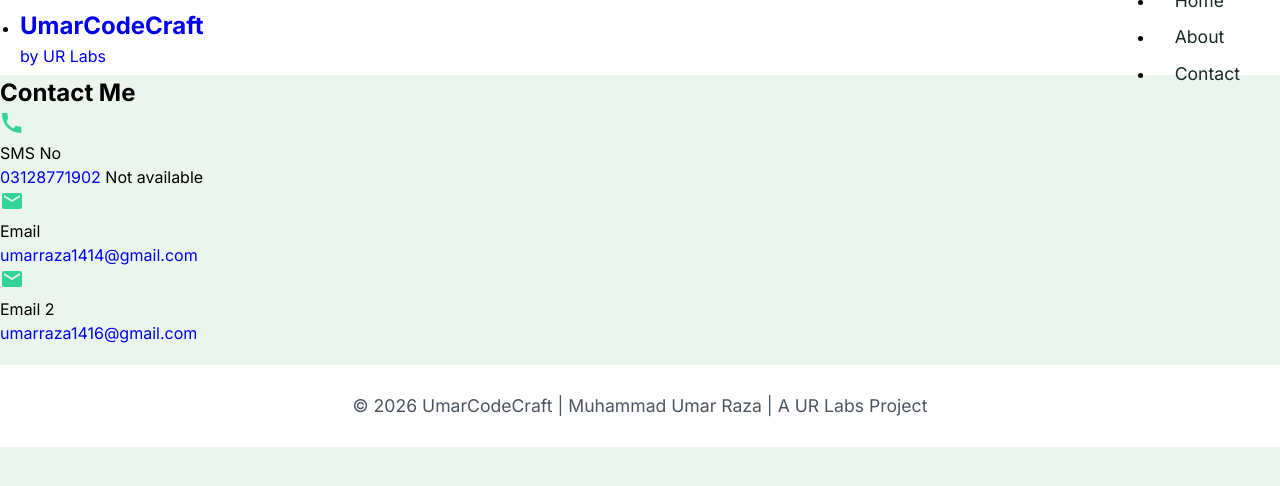
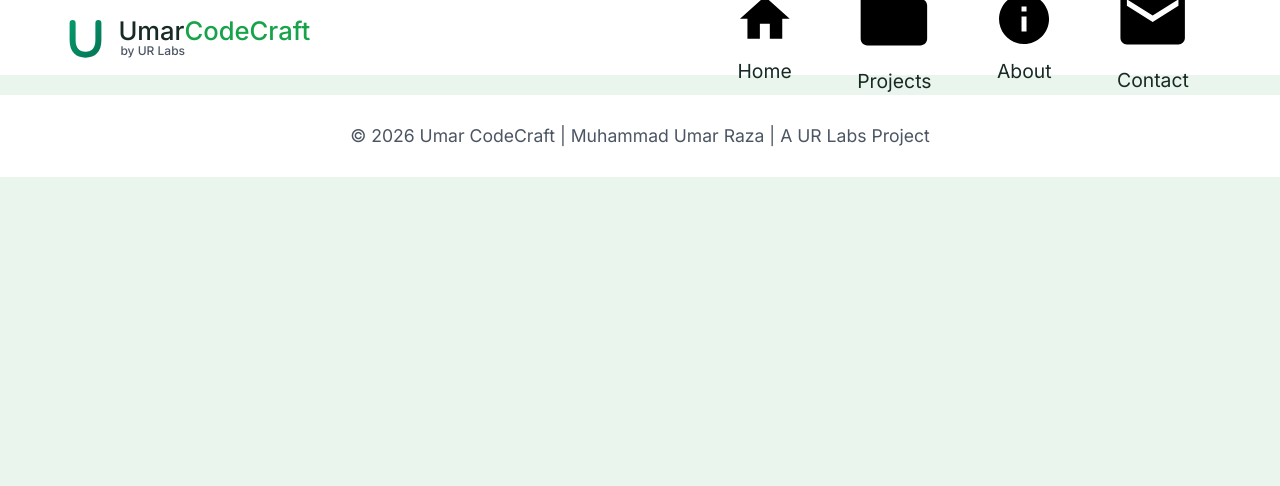
Before and after one commit to umarraza1414-arch/UmarCodeCraft, a plain HTML site: page contact.html in a window 1280 px wide. Drawn offline with Linux system fonts and the light colour scheme.

Commit message:
Revise contact.html for SEO and layout enhancements
Updated meta tags and structure for improved SEO and user engagement.

```diff
--- a/contact.html
+++ b/contact.html
@@ -1,117 +1,111 @@
+
 <!DOCTYPE html>
 <html lang="en">
 
 <head>
+    <!-- Basic Meta Tags -->
     <meta charset="UTF-8">
     <meta name="viewport" content="width=device-width, initial-scale=1.0">
-    <meta name="description" content="Contact Muhammad Umar Raza to discuss web development projects, website ideas, and front-end development opportunities.">
+    <meta name="description" content="Get in touch with Muhammad Umar Raza for web development inquiries, project discussions, collaboration opportunities, and professional connections.">
     <meta name="author" content="Muhammad Umar Raza">
-    <meta name="creator" content="Muhammad Umar Raza">
-    <meta name="publisher" content="Muhammad Umar Raza">
     <meta name="robots" content="index, follow">
-    <meta name="theme-color" content="#0B0F1A">
-    <meta property="og:title" content="Contact Us | UmarCodeCraft">
-    <meta property="og:description" content="Contact Muhammad Umar Raza to discuss web development projects, website ideas, and front-end development opportunities.">
+    <meta name="theme-color" content="#16A34A">
+
+    <!-- Page Title -->
+    <title>Contact Me | UmarCodeCraft</title>
+
+    <!-- Open Graph Meta Tags -->
+    <meta property="og:title" content="Contact Me | UmarCodeCraft">
+    <meta property="og:description" content="Have a project idea or want to connect? Contact Muhammad Umar Raza to discuss web development and collaboration opportunities.">
+    <meta property="og:url" content="https://umarraza1414-arch.github.io/UmarCodeCraft/contact.html">
+    <meta property="og:image" content="https://umarraza1414-arch.github.io/UmarCodeCraft/ogimage.png">
     <meta property="og:type" content="website">
     <meta property="og:site_name" content="UmarCodeCraft">
-    <meta property="og:url" content="https://umarraza1414-arch.github.io/UmarCodeCraft/contact.html">
-    <meta property="og:image" content="https://umarraza1414-arch.github.io/UmarCodeCraft/ogimage.png">
-    <title>Contact Us | UmarCodeCraft</title>
+
+    <!-- Canonical URL -->
+    <link rel="canonical" href="https://umarraza1414-arch.github.io/UmarCodeCraft/contact.html">
+
+    <!-- Stylesheet -->
     <link rel="stylesheet" href="style.css">
-    <link rel="icon" type="image/svg+xml" href="icon.svg">
 
-    <!-- open sans font -->
+    <!-- Favicon -->
+    <link rel="icon" href="icon.svg" type="image/svg+xml">
+
+    <!-- Google Fonts -->
     <link rel="preconnect" href="https://fonts.googleapis.com">
     <link rel="preconnect" href="https://fonts.gstatic.com" crossorigin>
-    <link href="https://fonts.googleapis.com/css2?family=Open+Sans:ital,wght@0,300..800;1,300..800&display=swap"
-        rel="stylesheet">
-    <!-- inter font -->
-    <link rel="preconnect" href="https://fonts.googleapis.com">
-    <link rel="preconnect" href="https://fonts.gstatic.com" crossorigin>
-    <link
-        href="https://fonts.googleapis.com/css2?family=Inter:ital,opsz,wght@0,14..32,100..900;1,14..32,100..900&display=swap"
-        rel="stylesheet">
-    <!-- work sans font -->
-    <link rel="preconnect" href="https://fonts.googleapis.com">
-    <link rel="preconnect" href="https://fonts.gstatic.com" crossorigin>
-    <link href="https://fonts.googleapis.com/css2?family=Work+Sans:ital,wght@0,100..900;1,100..900&display=swap"
-        rel="stylesheet">
+    <link href="https://fonts.googleapis.com/css2?family=Inter:ital,opsz,wght@0,14..32,100..900;1,14..32,100..900&family=Poppins:wght@100;200;300;400;500;600;700;800;900&display=swap" rel="stylesheet">
+
 </head>
 
 <body>
     <header>
-        <nav class="navbar">
-            <div class="first">
-                <ul>
-                    <li>
-                        <a href="index.html">
-                            <h1 class="logoh1">Umar<span class="x">CodeCraft</span>
-                            </h1>
-                            <p class="brandname">by UR Labs</p>
-                        </a>
-                    </li>
+        <div id="overlay" onclick="toggleMenu()"></div>
+        <nav class="navbar" id="navbar">
+            <div class="logotolinks">
+
+                <div class="wrapper">
+                    <!-- logo -->
+                <div class="logo">
+                    <a href="index.html">
+
+                        <svg xmlns="http://www.w3.org/2000/svg" viewBox="0 0 64 64" class="brand-logo"
+                        aria-hidden="true">
+                            <defs>
+                                <linearGradient id="g" x1="0" y1="0" x2="1" y2="1">
+                                    <stop offset="0%" stop-color="#059669" />
+                                    <stop offset="100%" stop-color="#047857" />
+                                </linearGradient>
+                            </defs>
+
+                            <path d="M17 15 V35 C17 47 23 52 32 52 S47 47 47 35 V15" fill="none" stroke="url(#g)"
+                                stroke-width="7" stroke-linecap="round" stroke-linejoin="round" />
+                        </svg>
+                    </a>
+                </div>
+                <!-- umarcodecraft + ur labs -->
+                <div class="left">
+                    <a href="index.html">Umar<span>CodeCraft</span></a>
+                    <div class="brand">by UR Labs</div>
+                </div>
+            </div>
+
+            <div class="right">
+                <ul id="slidebar">
+                    <!-- home link with icon -->
+                    <li class="homeli"><a href="index.html">
+                        <svg viewBox="0 0 24 24"><path d="M10 20v-6h4v6h5v-8h3L12 3 2 12h3v8z"/></svg>
+                        Home
+                    </a></li>
+                    <!-- projects link with icon -->
+                    <li class="projectsli"><a href="projects.html">
+                        <svg viewBox="0 0 24 24"><path d="M10 4H4c-1.1 0-2 .9-2 2v12c0 1.1.9 2 2 2h16c1.1 0 2-.9 2-2V8c0-1.1-.9-2-2-2h-8l-2-2z"/></svg>
+                        Projects
+                    </a></li>
+                    <!-- about link with icon -->
+                    <li class="aboutli"><a href="about.html">
+                         <svg viewBox="0 0 24 24"><path d="M12 2C6.48 2 2 6.48 2 12s4.48 10 10 10 10-4.48 10-10S17.52 2 12 2zm1 15h-2v-6h2v6zm0-8h-2V7h2v2z"/></svg>
+                        About
+                    </a></li>
+                    <!-- contact link with icon -->
+                    <li class="contactli"><a href="contact.html">
+                        <svg viewBox="0 0 24 24"><path d="M20 4H4c-1.1 0-2 .9-2 2v12c0 1.1.9 2 2 2h16c1.1 0 2-.9 2-2V6c0-1.1-.9-2-2-2zm0 4l-8 5-8-5V6l8 5 8-5v2z"/></svg>
+                        Contact
+                    </a></li>
+                    <li>© 2026 UmarCodeCraft</li>
                 </ul>
             </div>
-            <div class="last">
-                <ul id="slidebar">
-                    <li><a href="index.html">Home</a></li>
-                    <li><a href="about.html">About</a></li>
-                    <li><a href="contact.html" class="activebutton">Contact</a></li>
-                </ul>
+        </div>
+            <div>
+                <button class="hamburger" id="hamburger">
+                    &#9776;
+                </button>
             </div>
-            <div class="hamburger" id="hamburger">&#9776;</div>
         </nav>
     </header>
-    <section>
-        <h2 class="contactof">Contact <span class="contme">Me</span></h2>
-    </section>
-    <section class="about">
-        <div>
-            <svg xmlns="http://www.w3.org/2000/svg" width="24" height="24" fill="white" viewBox="0 0 24 24">
-                <path
-                    d="M6.6 10.8c1.5 3 3.6 5.1 6.6 6.6l2.2-2.2c.3-.3.7-.4 1.1-.3 1.2.4 2.5.6 3.8.6.6 0 1 .4 1 1V21c0 .6-.4 1-1 1C10.3 22 2 13.7 2 3c0-.6.4-1 1-1h3.5c.6 0 1 .4 1 1 0 1.3.2 2.6.6 3.8.1.4 0 .8-.3 1.1L6.6 10.8z"
-                    fill="#34D399" />
-            </svg>
-            <div class="iconorname">
-                <div class="introname">SMS No</div>
-                <div class="sms-row">
 
-                    <a href="sms:+923128771902"
-                    onclick="event.preventDefault(); alert('SMS service is currently unavailable.');">
-                    03128771902
-                </a>
-                <span class="status">Not available</span>
-            </div>
-            </div>
-        </div>
-
-
-        <div>
-            <svg xmlns="http://www.w3.org/2000/svg" width="24" height="24" fill="white" viewBox="0 0 24 24">
-                <path
-                    d="M20 4H4c-1.1 0-2 .9-2 2v12c0 1.1.9 2 2 2h16c1.1 0 2-.9 2-2V6c0-1.1-.9-2-2-2zm0 4l-8 5-8-5V6l8 5 8-5v2z"
-                    fill="#34D399" />
-            </svg>
-            <div class="iconorname">
-                <div class="introname">Email</div>
-                <a href="mailto:umarraza1414@gmail.com">umarraza1414@gmail.com</a>
-            </div>
-        </div>
-
-        <div>
-            <svg xmlns="http://www.w3.org/2000/svg" width="24" height="24" fill="white" viewBox="0 0 24 24">
-                <path
-                    d="M20 4H4c-1.1 0-2 .9-2 2v12c0 1.1.9 2 2 2h16c1.1 0 2-.9 2-2V6c0-1.1-.9-2-2-2zm0 4l-8 5-8-5V6l8 5 8-5v2z"
-                    fill="#34D399" />
-            </svg>
-            <div class="iconorname">
-                <div class="introname">Email 2</div>
-                <a href="mailto:umarraza1416@gmail.com">umarraza1416@gmail.com</a>
-            </div>
-        </div>
-    </section>
     <footer class="footer">
-        <p class="footpara">&copy; 2026 UmarCodeCraft | Muhammad Umar Raza | A UR Labs Project</p>
+        <p class="footpara">&copy; 2026 Umar CodeCraft | Muhammad Umar Raza | A UR Labs Project</p>
     </footer>
     <script src="script.js"></script>
 </body>
```
